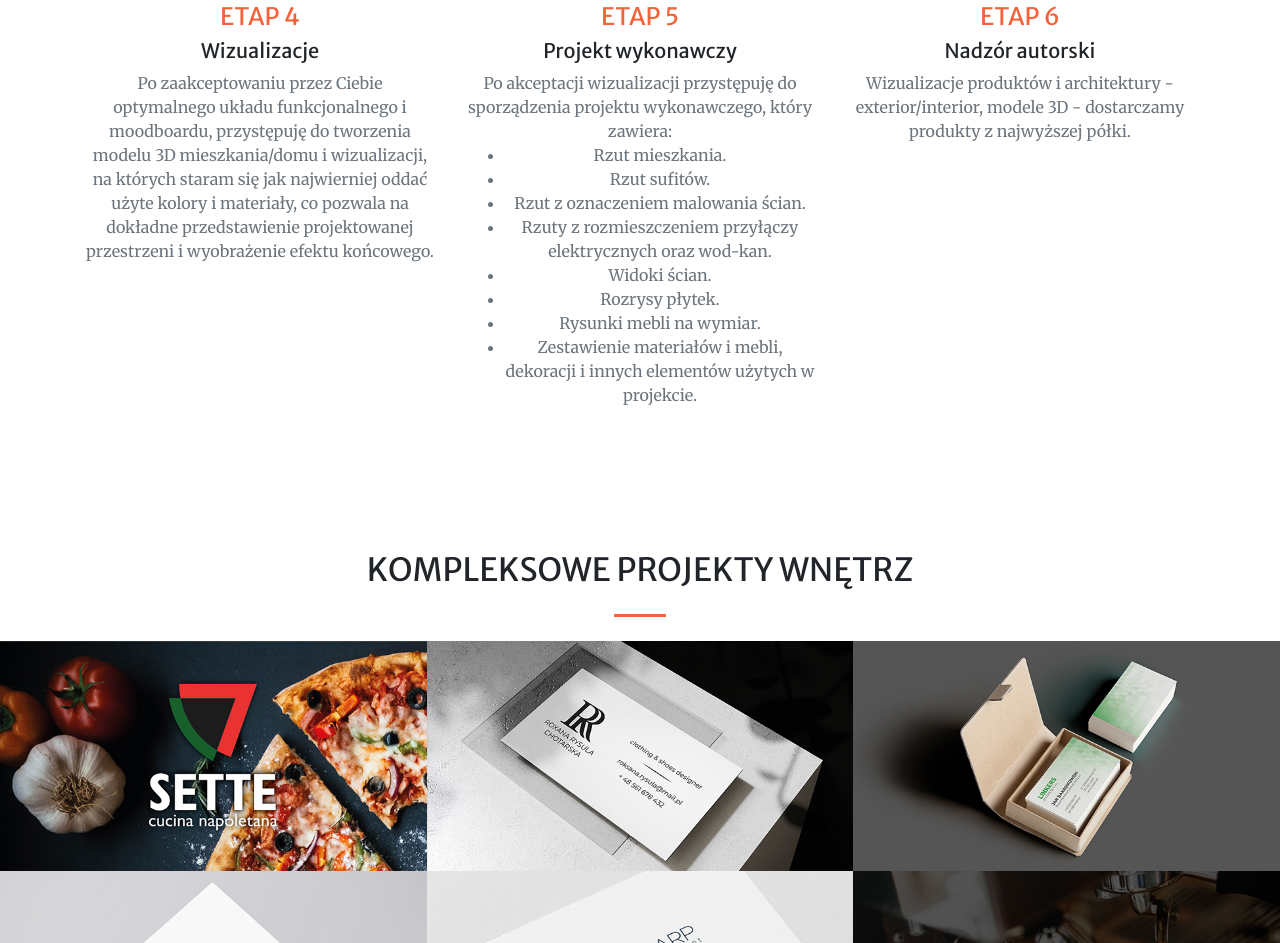
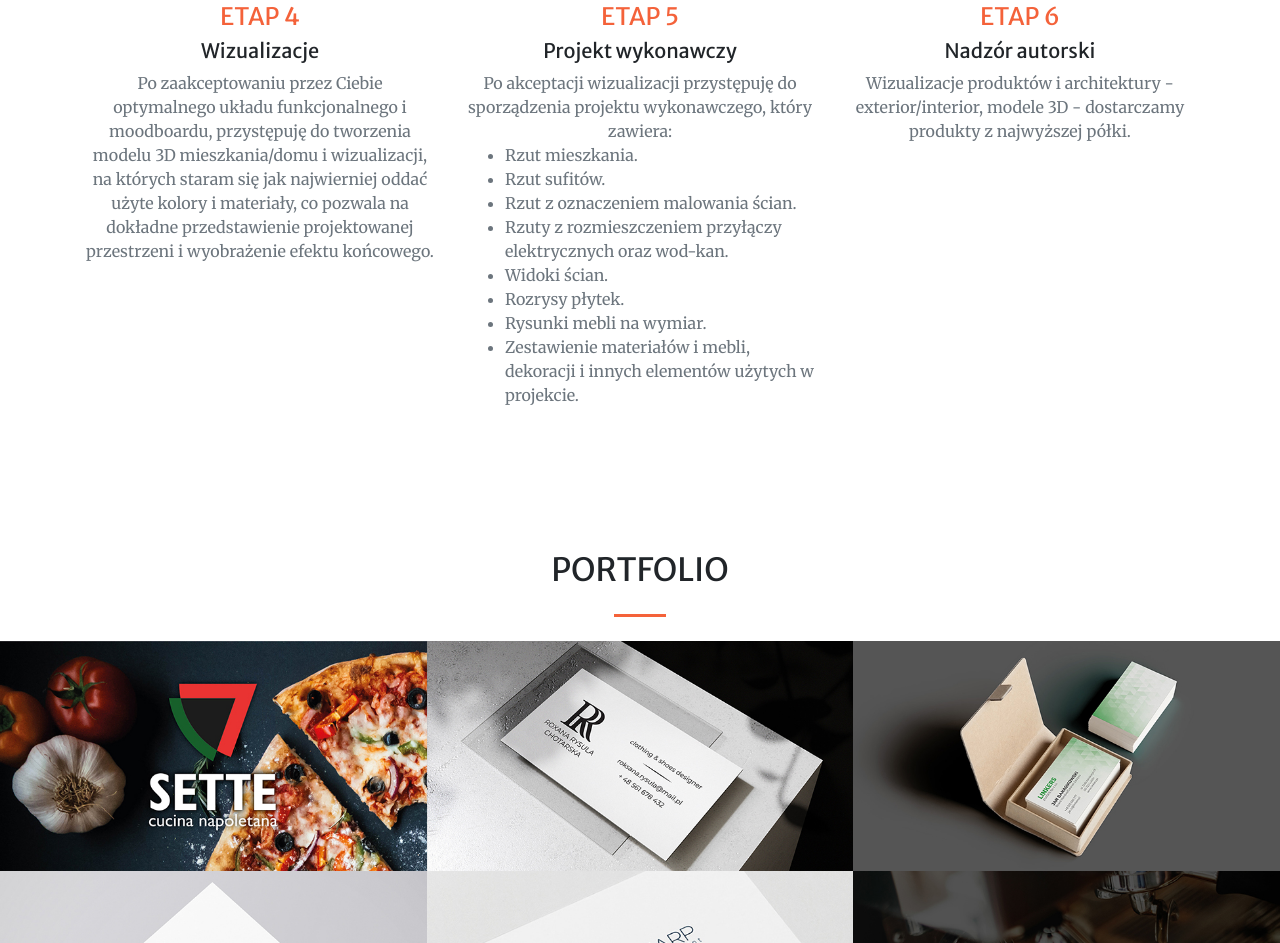
Before and after one commit to art-monkey/art-monkey.github.io, a website: page index.html in a window 1280 px wide. Shown: the part 2200-3143 px from the top of the page. Drawn offline with Linux system fonts and the light colour scheme.

Commit message:
text-left

```diff
--- a/index.html
+++ b/index.html
@@ -139,7 +139,7 @@
             <h1 class="h4 mb-2 text-primary">ETAP 5</h1>
             <h3 class="h5 mb-2">Projekt wykonawczy</h3>
             <p class="text-muted mb-0">Po akceptacji wizualizacji przystępuję do sporządzenia projektu wykonawczego, który zawiera:
-              <ul class="text-muted">
+              <ul class="text-muted text-left">
                 <li>Rzut mieszkania.</li>
                 <li>Rzut sufitów.</li>
                 <li>Rzut z oznaczeniem malowania ścian.</li>
@@ -179,7 +179,7 @@
   <!-- Portfolio Section -->
   <section id="portfolio">
     <div class="container-fluid p-0">
-      <h2 class="text-center mt-0">KOMPLEKSOWE PROJEKTY WNĘTRZ</h2>
+      <h2 class="text-center mt-0">PORTFOLIO</h2>
       <hr class="divider my-4">
       <div class="row no-gutters">
         <div class="col-lg-4 col-sm-6">
```
